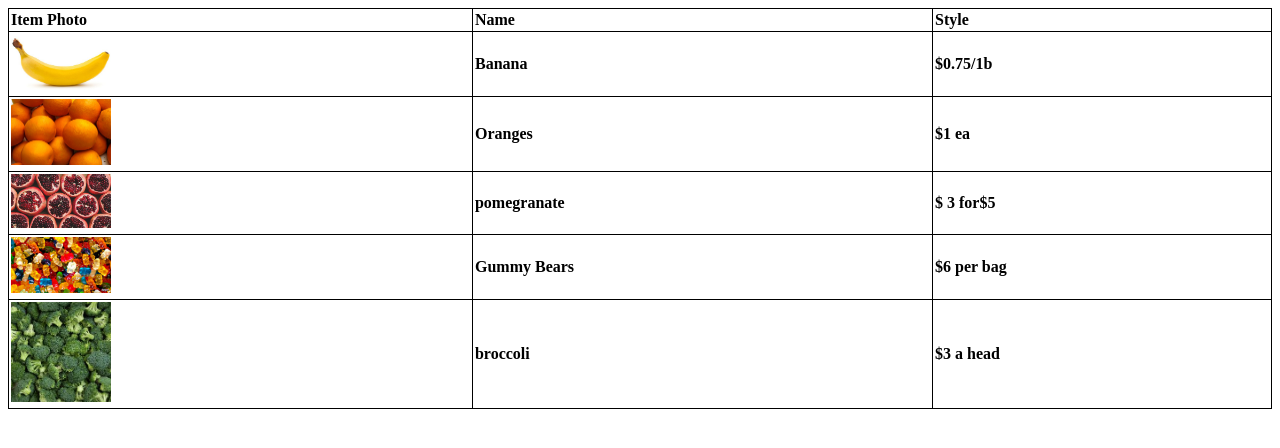
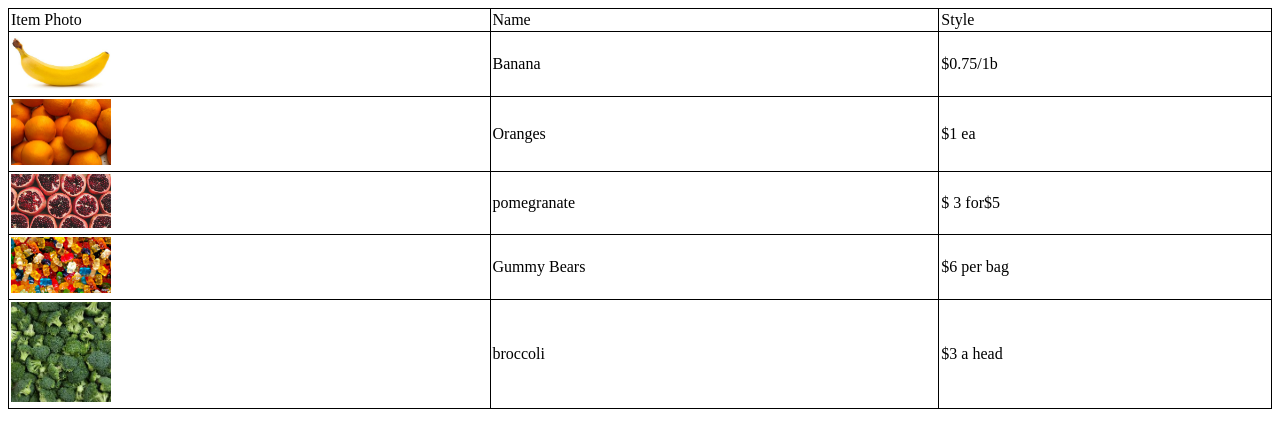
Before and after one commit to luanko3/web-design, a plain HTML site: page Week one/Lesson two/exersise 1b/index.html in a window 1280 px wide. Drawn offline with Linux system fonts and the light colour scheme.

Commit message:
submit exercise 1b Signed-off-by: unknown <thanhluancasio@gmail.com>

```diff
--- a/Week one/Lesson two/exersise 1b/index.html
+++ b/Week one/Lesson two/exersise 1b/index.html
@@ -15,37 +15,36 @@
 <body>
 	<table style="width:100%">
 		<tr>
-			<th> Item Photo </th>
-			<th> Name </th>
-			<th> Style </th>
+			<td> Item Photo </td>
+			<td> Name </td>
+			<td> Style </td>
 		</tr>
 		<tr>
-			<th> <img src= "image/banana.jpg" border-collapse: collapse>
-			</th>
-			<th> Banana </th>
-			<th> $0.75/1b </th>
+			<td> <img src= "image/banana.jpg" border-collapse: collapse>
+			</td>
+			<td> Banana </td>
+			<td> $0.75/1b </td>
 		</tr>
 		<tr>
-			<th> <img src= "image/Oranges.jpg"> </th>
-			<th> Oranges </th>
-			<th> $1 ea </th>
+			<td> <img src= "image/Oranges.jpg"> </td>
+			<td> Oranges </td>
+			<td> $1 ea </td>
 		</tr>
 		<tr>
-			<th> <img src= "image/pomegranate.jpg"> </th>
-			<th> pomegranate </th>
-			<th> $ 3 for$5 </th>
+			<td> <img src= "image/pomegranate.jpg"> </td>
+			<td> pomegranate </td>
+			<td> $ 3 for$5 </td>
 		</tr>
 		<tr>
-			<th> <img src= "image/gummy bears.jpg"> </th>
-			<th> Gummy Bears </th>
-			<th> $6 per bag </th>
+			<td> <img src= "image/gummy bears.jpg"> </td>
+			<td> Gummy Bears </td>
+			<td> $6 per bag </td>
 		</tr>
 		<tr>
-			<th> <img src= "image/broccoli.jpg"> </th>
-			<th> broccoli </th>
-			<th> $3 a head </th>
+			<td> <img src= "image/broccoli.jpg"> </td>
+			<td> broccoli </td>
+			<td> $3 a head </td>
 		</tr>
-
 	</table>
 </body>
 </html>
```
